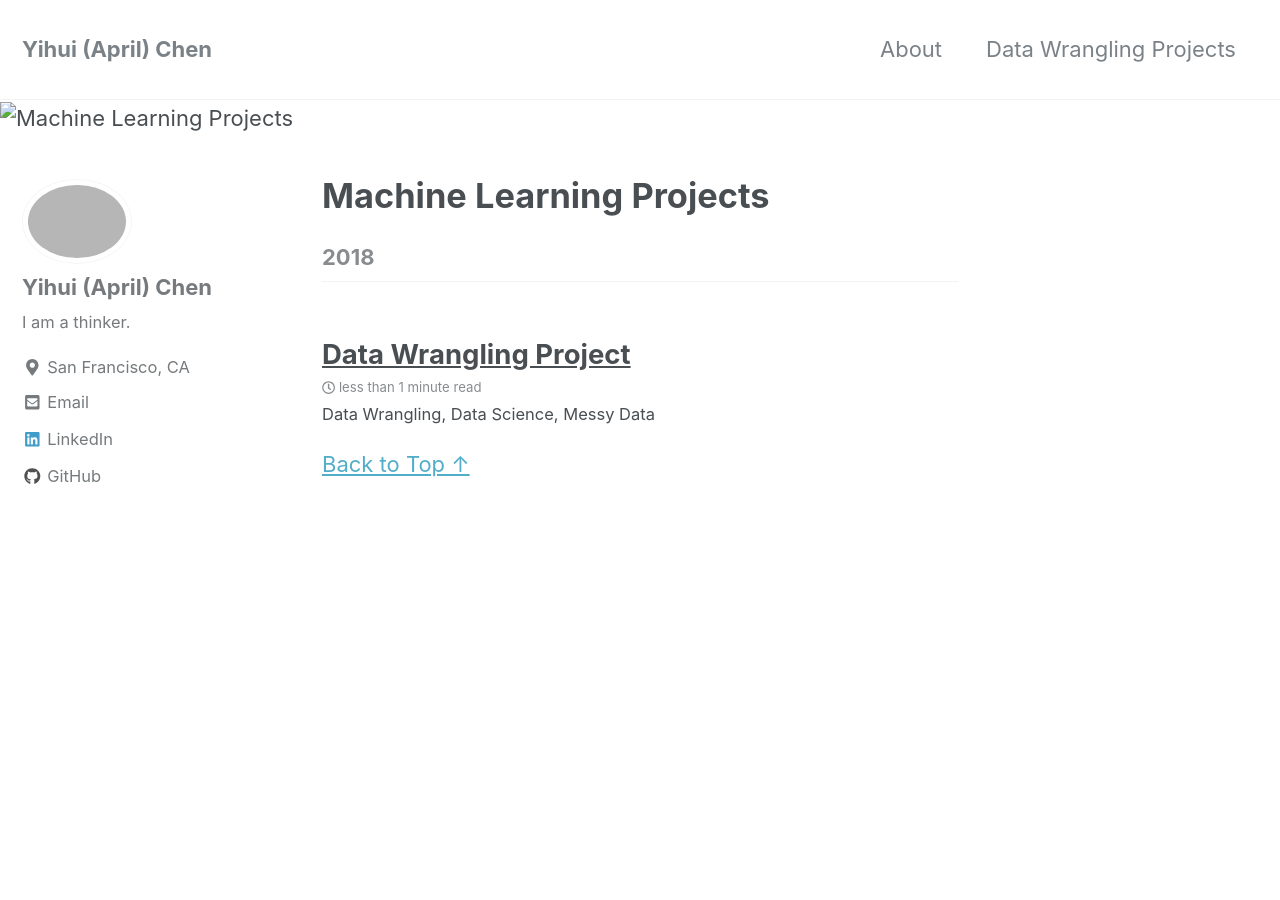
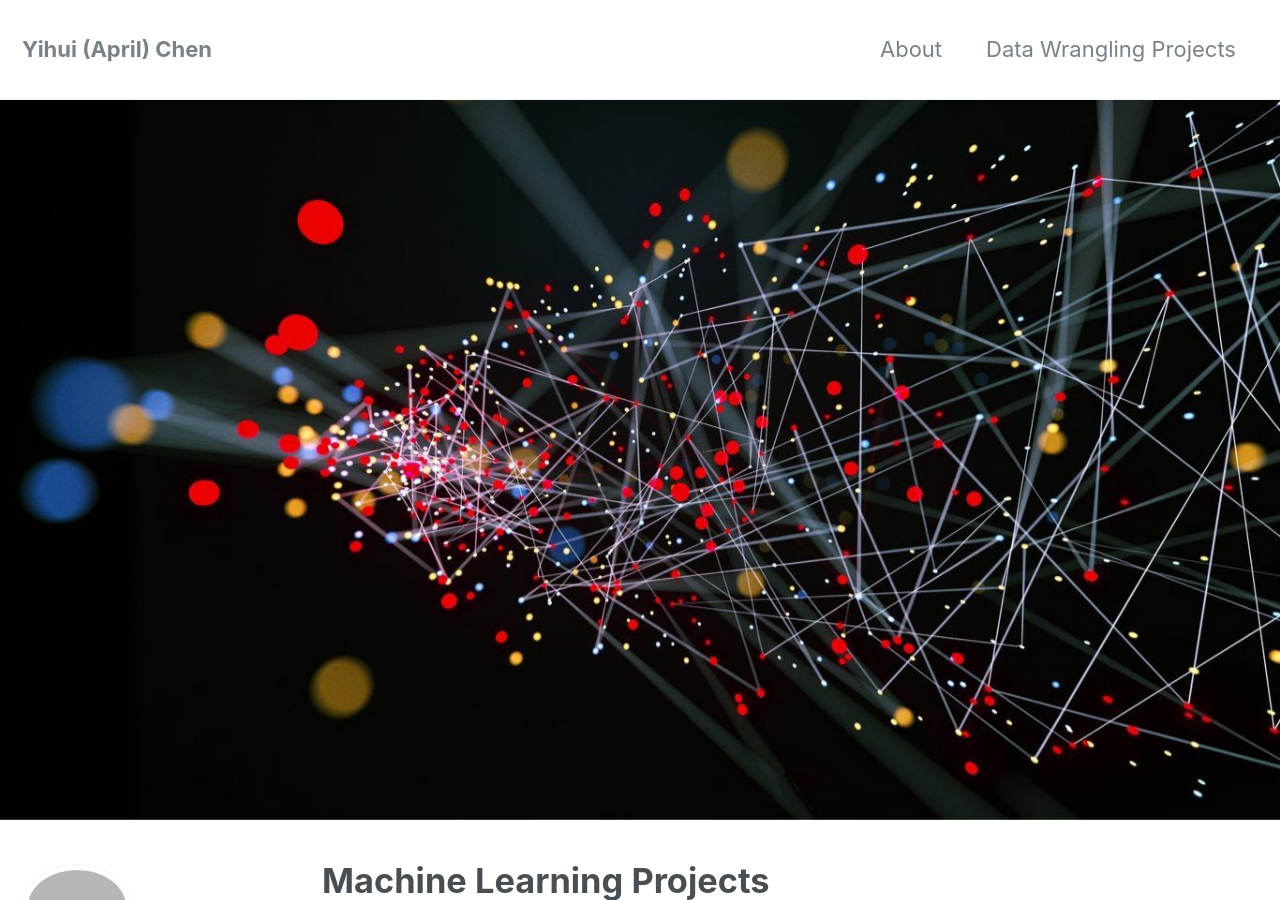
Before and after one commit to Chen2870/Chen2870.github.io, a Jekyll site: the page built from _pages/machinelearning.md, in a window 1280 px wide and 900 px high. Built offline with Jekyll 4.4.1, drawn with Linux system fonts in a browser that asks for light colours; nearby versions of some CDN libraries.

Commit message:
change background image

```diff
--- a/_pages/machinelearning.md
+++ b/_pages/machinelearning.md
@@ -1,8 +1,8 @@
 ---
 layout: posts
-permalink: /data-wrangling/
+permalink: /Machine Learning Projects/
 title: "Machine Learning Projects"
 author_profile: true
 header:
-  image: "/project_background.jpg"
+  image: "/images/project_background.jpg"
 ---
```
